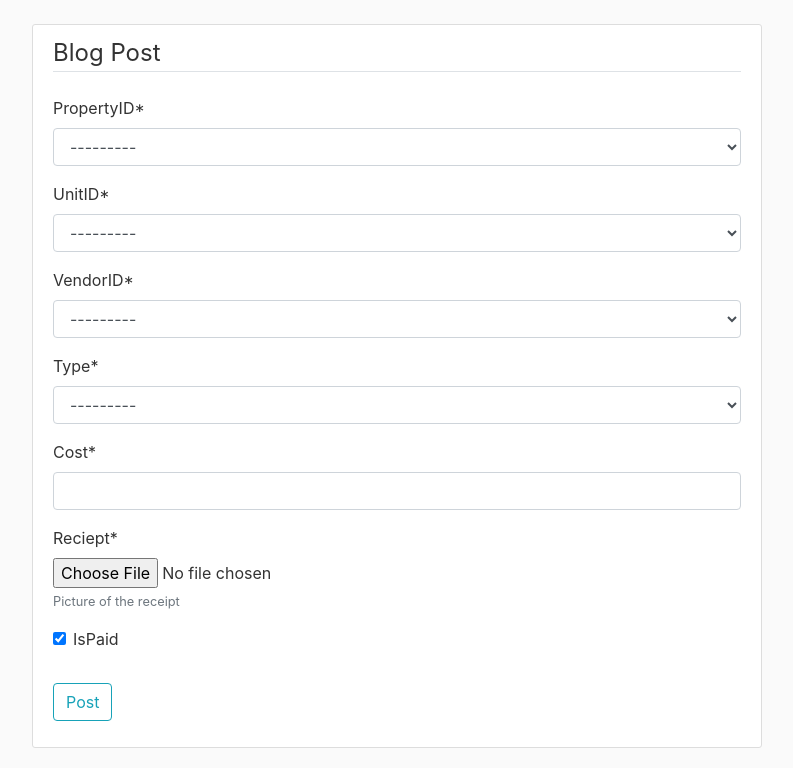
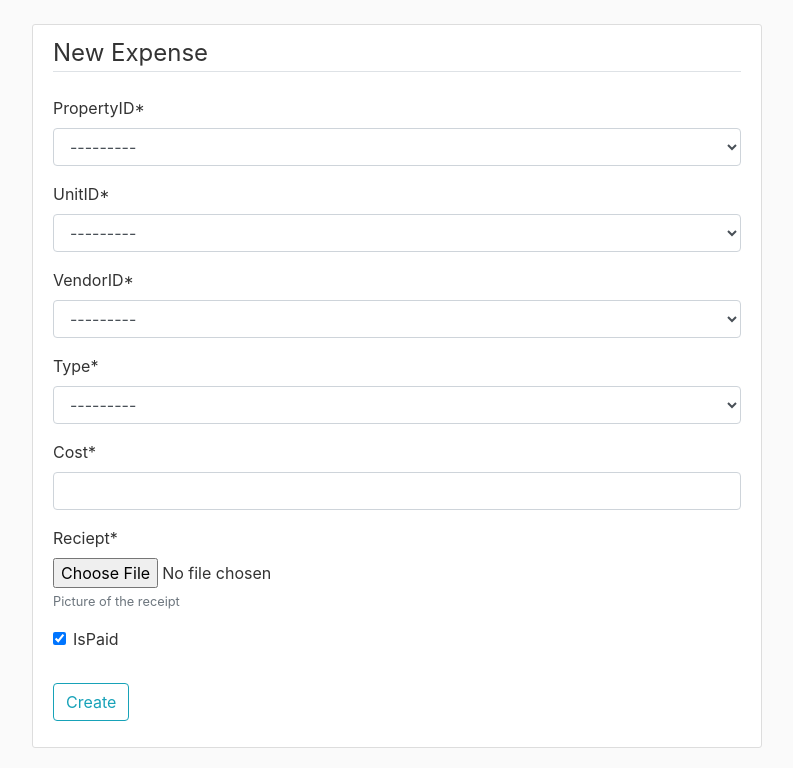
Before and after one commit to SimonielMusyoki/SabrinAgencies, a Django app: page /expense/new/ in a window 1280 px wide. Shown: the part 56-824 px from the top of the page, without its empty margins (53-846 px from the left). Run offline with Django 3.2, Linux system fonts and the light colour scheme; the visitor is signed in with stand-in values (Sample User, id 1); data that the repository does not hold is empty; some libraries are stand-ins or nearby versions.

Commit message:
Expenses form

```diff
--- a/blog/templates/expenses/expense_form.html
+++ b/blog/templates/expenses/expense_form.html
@@ -5,11 +5,11 @@
        <form method="POST">
            {% csrf_token %}
            <fieldset class="form-group">
-               <legend class="border-bottom mb-4">Blog Post</legend>
+               <legend class="border-bottom mb-4">New Expense </legend>
                {{ form|crispy }}
            </fieldset>
            <div class="form-group">
-               <button class='btn btn-outline-info'>Post</button>
+               <button class='btn btn-outline-info'>Create</button>
            </div>
        </form>
     </div>
```
